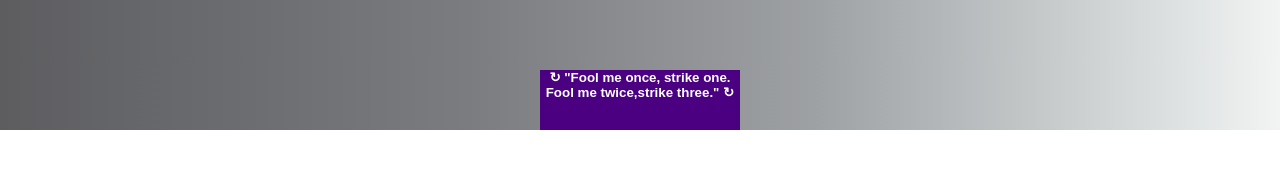
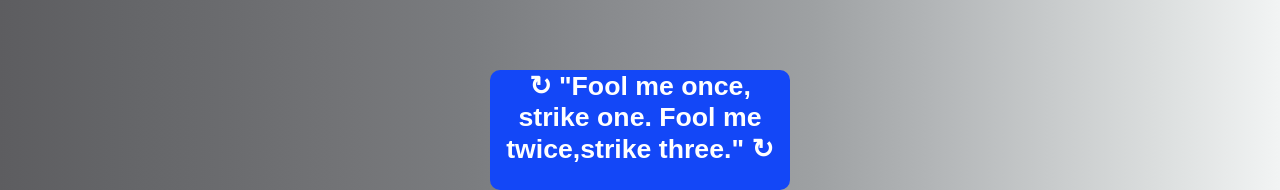
Before and after one commit to 4pr1lly/FlashCards-game, a plain HTML site: page index.html in a window 1280 px wide. Shown: the part 1213-1403 px from the top of the page. Before the commit the page ends 1343 px from the top, so only its background shows below. Drawn offline with Linux system fonts and the light colour scheme.

Commit message:
update style edit #2

```diff
--- a/style.css
+++ b/style.css
@@ -163,16 +163,18 @@ img {
 }*/
 
 #reset {
-    background-color: indigo;
+    background-color:#1347F7;
     color: white;
     font-size: 2ex;
     font-weight: bolder;
-    font-size: 10pt;
-    height:60px;
-    width: 200px;
+    font-size: 20pt;
+    height:120px;
+    width: 300px;
     border: 5px black;
     margin: auto;
     display: flex;
+    border-radius: 10px;
+
     /*display: block;*/
     /*justify-content: center*/
     ;
```
